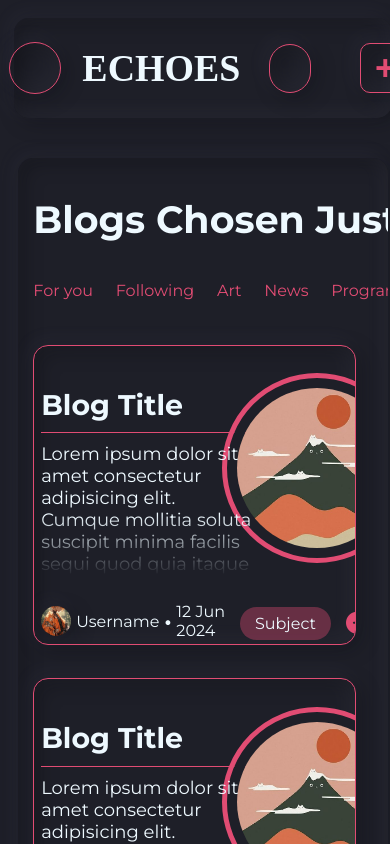
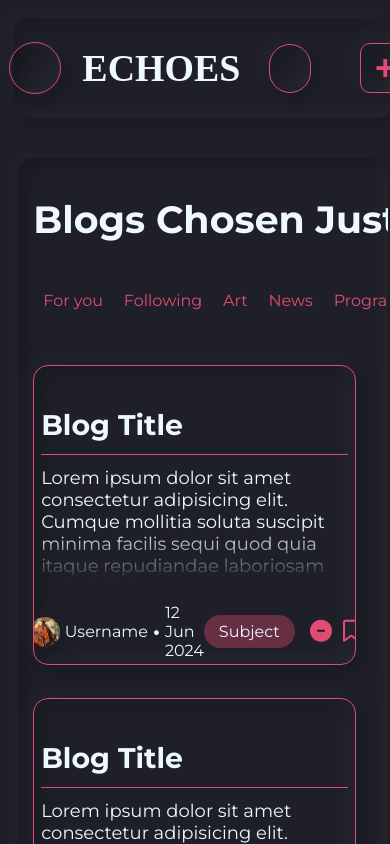
Before and after one commit to Nexalys/Echoes, a React (Vite) app in the folder frontend/: page / in a window 390 px wide. Shown: the top 844 px of the page. Built offline with nearby package versions, Linux system fonts and the light colour scheme.

Commit message:
made blogpage, profile page, homepage responsive

```diff
--- a/frontend/src/components/blog/blog.css
+++ b/frontend/src/components/blog/blog.css
@@ -27,7 +27,7 @@
     display: flex;
     flex-direction: column;
     gap: 2%;
-    width:70%;
+    width: 70%;
 }
 
 .blog-pictures {
@@ -55,16 +55,19 @@
     min-width: 120px;
 }
 
-.blog-pictures{
+.blog-pictures {
     height: 100%;
     /* border: 10px solid red; */
 }
 
-.blog-image-container{
+.blog-image-container {
     margin-top: auto;
     margin-bottom: auto;
-    height: 55%;
-    /* width: %; */
+    /* height: 55%; */
+    margin-right: 20px;
+    max-height: 170px;
+    width: 80%;
+    max-width: 200px;
     overflow: scroll;
 }
 
@@ -87,18 +90,23 @@
     /* mask: linear-gradient(180deg, #D9D9D9 84%, rgba(115, 115, 115, 0.00) 100%); */
 }
 
-.blog-mask-top{
+.blog-mask-top {
     mask: linear-gradient(0deg, #D9D9D9 54%, rgba(115, 115, 115, 0.00) 100%);
 }
 
-.blog-mask-bottom{
+.blog-mask-bottom {
     mask: linear-gradient(180deg, #D9D9D9 54%, rgba(115, 115, 115, 0.00) 100%);
+}
+
+.blog-mediaquery-icons {
+    display: none;
 }
 
 .blog-icons {
     display: flex;
     justify-content: flex-start;
     gap: 15px;
+    margin-right: 20px;
 }
 
 .blog-icons .icons {
@@ -108,35 +116,76 @@
     font-size: 22px;
 
 }
+
 .blog-circle-icon {
     transition: color 0.4s ease-in-out;
 }
 
-.blog-bookmark-icon{
+.blog-bookmark-icon {
     transition: color 0.4s ease-in-out;
 }
 
-.blog-circle-icon:hover{
+.blog-circle-icon:hover {
     cursor: pointer;
     color: var(--primary);
 }
 
-.blog-bookmark-icon:hover{
+.blog-bookmark-icon:hover {
     cursor: pointer;
     color: var(--primary);
 }
 
-.blog-subject{
+.blog-subject {
     font-size: 16px;
     background-color: var(--accent-tp);
-    padding:7px 15px;
+    padding: 7px 15px;
     border-radius: 100px;
     color: var(--text);
     transition: all 0.4s ease-in-out;
 }
 
-.blog-subject:hover{
-   background-color:var(--background2);
+.blog-subject:hover {
+    background-color: var(--background2);
     cursor: pointer;
     /* color: var(--accent); */
 }
+
+@media (max-width:1200px) {
+    .blog-pictures {
+        display: none;
+    }
+
+    .blog-info {
+        width: 100%;
+    }
+
+    .auth-deets {
+        display: flex;
+        flex-direction: row;
+        justify-content: center;
+        align-items: center;
+    }
+
+    .blog-mediaquery-icons {
+        margin-left: auto;
+        display: flex;
+        justify-content: flex-start;
+        gap: 15px;
+    }
+
+    .icons {
+        color: var(--accent);
+        display: flex;
+        justify-content: space-between;
+        gap: 10px;
+        font-size: 22px;
+    }
+
+    .blog-bookmark-icon {
+        margin-left: 10px;
+    }
+
+
+
+
+}
--- a/frontend/src/components/blog/blog.jsx
+++ b/frontend/src/components/blog/blog.jsx
@@ -3,7 +3,7 @@ import BlogImage from '../../../public/assets/blog-preview.jpeg';
 import './blog.css';
 import { AuthorDetails } from '../author-details/author-details';
 
-export function Blog({summary = ("Lorem ipsum dolor sit amet consectetur adipisicing elit. Cumque mollitia soluta suscipit minima facilis sequi quod quia itaque repudiandae laboriosam deleniti labore, magnam perspiciatis maxime aperiam fugit neque odio voluptas autem ut. Consequatur tenetur velit corrupti dolorum quidem aliquam voluptatibus, aperiam porro vitae ratione, magnam quisquam voluptatum fuga? Eligendi ea incidunt et illum expedita praesentium accusamus. Maxime animi tempore saepe aspernatur totam repellat placeat, illo, accusantium ab, reprehenderit fuga fugit labore voluptatem autem repudiandae porro in! Odit suscipit omnis adipisci molestias officia maiores ab explicabo a eum obcaecati itaque dolor eius impedit rerum ad aliquam, excepturi debitis voluptatum repellendus expedita?"), subject = 'Subject' }) {
+export function Blog({ summary = ("Lorem ipsum dolor sit amet consectetur adipisicing elit. Cumque mollitia soluta suscipit minima facilis sequi quod quia itaque repudiandae laboriosam deleniti labore, magnam perspiciatis maxime aperiam fugit neque odio voluptas autem ut. Consequatur tenetur velit corrupti dolorum quidem aliquam voluptatibus, aperiam porro vitae ratione, magnam quisquam voluptatum fuga? Eligendi ea incidunt et illum expedita praesentium accusamus. Maxime animi tempore saepe aspernatur totam repellat placeat, illo, accusantium ab, reprehenderit fuga fugit labore voluptatem autem repudiandae porro in! Odit suscipit omnis adipisci molestias officia maiores ab explicabo a eum obcaecati itaque dolor eius impedit rerum ad aliquam, excepturi debitis voluptatum repellendus expedita?"), subject = 'Subject' }) {
 
     const [showTopMask, setShowTopMask] = useState(false);
     const [showBottomMask, setShowBottomMask] = useState(false);
@@ -36,7 +36,9 @@ export function Blog({summary = ("Lorem ipsum dolor sit amet consectetur adipisi
     return (
         <div className='blog-container'>
             <div className='blog-info'>
-                <h4>Blog Title</h4>
+                <div>
+                    <h4>Blog Title</h4>
+                </div>
                 <span className='line'></span>
                 <div
                     className={`blog-summary ${showTopMask ? 'blog-mask-top' : ''} ${showBottomMask ? 'blog-mask-bottom' : ''}`}
@@ -44,7 +46,26 @@ export function Blog({summary = ("Lorem ipsum dolor sit amet consectetur adipisi
                 >
                     {summary}
                 </div>
-                <div className='auth-deets'><AuthorDetails /></div>
+                <div className='auth-deets'>
+                    <AuthorDetails />
+
+                    <div className='blog-mediaquery-icons'>
+                        <span className='blog-subject'>
+                            {subject}
+                        </span>
+                        <span className='icons'>
+                            <div className='blog-circle-icon'>
+                                <i className="fa-solid fa-circle-minus"></i>
+                            </div>
+
+                            <div className='blog-bookmark-icon'>
+                                <i className="fa-regular fa-bookmark"></i>
+                            </div>
+                        </span>
+                    </div>
+
+
+                </div>
             </div>
             <div className='blog-pictures'>
                 <div className='blog-image-container'>
--- a/frontend/src/components/list/list.css
+++ b/frontend/src/components/list/list.css
@@ -5,12 +5,14 @@
     list-style: none;
     display: flex;
     justify-content: flex-start;
+    align-items: center;
     overflow-x: scroll;
     -ms-overflow-style: none;
     scrollbar-width: none;
     margin-bottom: 11px;
     text-wrap: nowrap;
-    width: 100%;
+    padding: 10px;
+    width: 90%;
 }
 
 .list-left-mask{
@@ -24,12 +26,14 @@
 .list-container:hover {
     scrollbar-color: var(--text) var(--background);
     scrollbar-width: thin;
-    margin-bottom: 0;
+    /* margin-bottom: 0; */
 }
 
 .list-container > li {
     transition: color 0.4s ease-in-out;
     color: var(--accent);
+    /* width: max-content; */
+    /* border: 2px solid red; */
 }
 
 .list-container > li:hover {
--- a/frontend/src/components/list/list.jsx
+++ b/frontend/src/components/list/list.jsx
@@ -13,7 +13,7 @@ const sampleOptions = [
     'Research ',
     'Academia ',
     'Pop Culture ',
-    'History ',
+    'History',
     'Current Events ',
     'General Knowledge',
 ];
--- a/frontend/src/pages/profilepage/ProfilePage.css
+++ b/frontend/src/pages/profilepage/ProfilePage.css
@@ -228,7 +228,7 @@
 }
 
 
-@media (max-width: 1489px) {
+@media (max-width: 1100px) {
     .profilepage-container {
         flex-direction: column-reverse;
         align-items: center;
```
